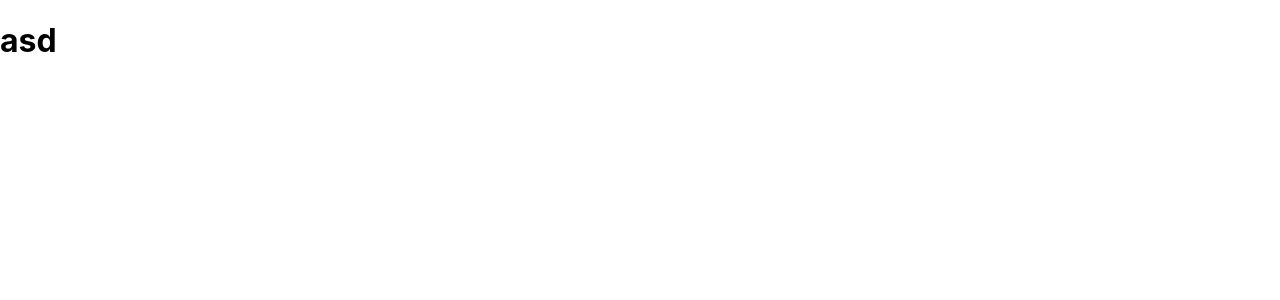
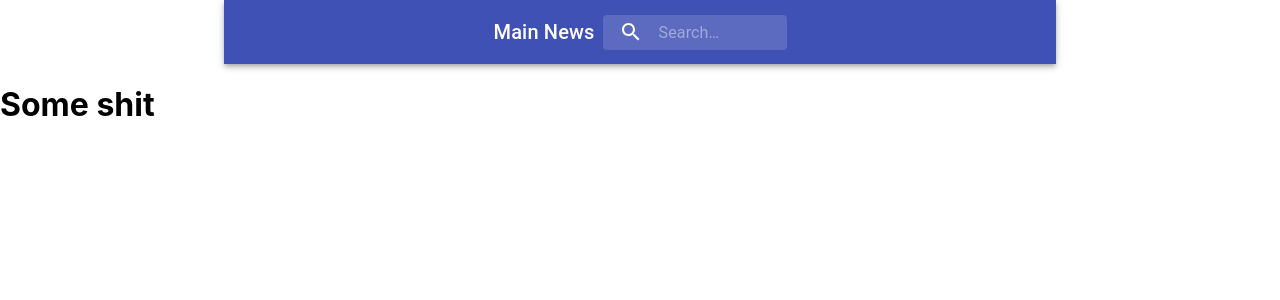
Before and after one commit to Kolbasen/main-news, a React (Create React App) app in the folder frontend/web-react/: page / in a window 1280 px wide. Shown: the top 300 px of the page. Built offline with nearby package versions, Linux system fonts and the light colour scheme.

Commit message:
feat: added basic toolbar

```diff
--- a/frontend/web-react/src/components/App/App.js
+++ b/frontend/web-react/src/components/App/App.js
@@ -1,12 +1,13 @@
 import React from 'react';
 import './App.css';
+import Main from  '../Main/Main.js'
+import AppToolBar from '../AppToolBar/AppToolBar'
 
 function App() {
   return (
     <div>
-      <h1>
-        asd
-      </h1>
+      <AppToolBar/>
+      <Main/>
     </div>
   );
 }
--- /dev/null
+++ b/frontend/web-react/src/components/AppToolBar/AppToolBar.js
@@ -0,0 +1,35 @@
+import React from 'react';
+import { AppBar, Typography, InputBase, Toolbar } from '@material-ui/core';
+import { Search } from '@material-ui/icons';
+import useStyle from './style'
+
+export default function AppToolBar() {
+    const classes = useStyle();
+
+    return (
+        <div className={classes.root}>
+        <AppBar position="static">
+          <div className={classes.items}>
+          <Toolbar>
+            <Typography className={classes.title} variant="h6" noWrap>
+              Main News
+            </Typography>
+            <div className={classes.search}>
+              <div className={classes.searchIcon}>
+                  <Search/>
+              </div>
+              <InputBase
+                placeholder="Search…"
+                classes={{
+                  root: classes.inputRoot,
+                  input: classes.inputInput,
+                }}
+                inputProps={{ 'aria-label': 'search' }}
+              />
+            </div>
+          </Toolbar>
+          </div>
+        </AppBar>
+      </div>
+    )
+}
--- /dev/null
+++ b/frontend/web-react/src/components/AppToolBar/style.js
@@ -0,0 +1,61 @@
+import { makeStyles, fade } from '@material-ui/core/styles'
+
+export default makeStyles((theme) => ({
+    root: {
+        // alignItems: 'center',
+        width: '65%',
+        marginLeft: 'auto',
+        marginRight: 'auto'
+      },
+      items: {
+        display: 'flex',
+        alignItems: 'center',
+        justifyContent: 'center',
+      },
+      menuButton: {
+        marginRight: theme.spacing(2),
+      },
+      title: {
+        display: 'none',
+        [theme.breakpoints.up('sm')]: {
+          display: 'block',
+        },
+      },
+      search: {
+        position: 'relative',
+        borderRadius: theme.shape.borderRadius,
+        backgroundColor: fade(theme.palette.common.white, 0.15),
+        '&:hover': {
+          backgroundColor: fade(theme.palette.common.white, 0.25),
+        },
+        marginLeft: 0,
+        width: '100%',
+        [theme.breakpoints.up('sm')]: {
+          marginLeft: theme.spacing(1),
+          width: 'auto',
+        },
+      },
+      searchIcon: {
+        width: theme.spacing(7),
+        height: '100%',
+        position: 'absolute',
+        pointerEvents: 'none',
+        display: 'flex',
+        alignItems: 'center',
+        justifyContent: 'center',
+      },
+      inputRoot: {
+        color: 'inherit',
+      },
+      inputInput: {
+        padding: theme.spacing(1, 1, 1, 7),
+        transition: theme.transitions.create('width'),
+        width: '100%',
+        [theme.breakpoints.up('sm')]: {
+          width: 120,
+          '&:focus': {
+            width: 200,
+          },
+        },
+      },
+}))
--- /dev/null
+++ b/frontend/web-react/src/components/Main/Main.js
@@ -0,0 +1,22 @@
+import React from 'react';
+
+class Main extends React.Component {
+    constructor(props) {
+        super(props);
+        this.state = {
+
+        }
+    }
+
+    render() {
+        return (
+            <div>
+                <h1>
+                    Some shit
+                </h1>
+            </div>
+        )
+    }
+}
+
+export default Main
```
Also changed, not shown: frontend/web-react/src/components/Main/style.js (added), 1 other file (tests, documents, lock files or other folders).
